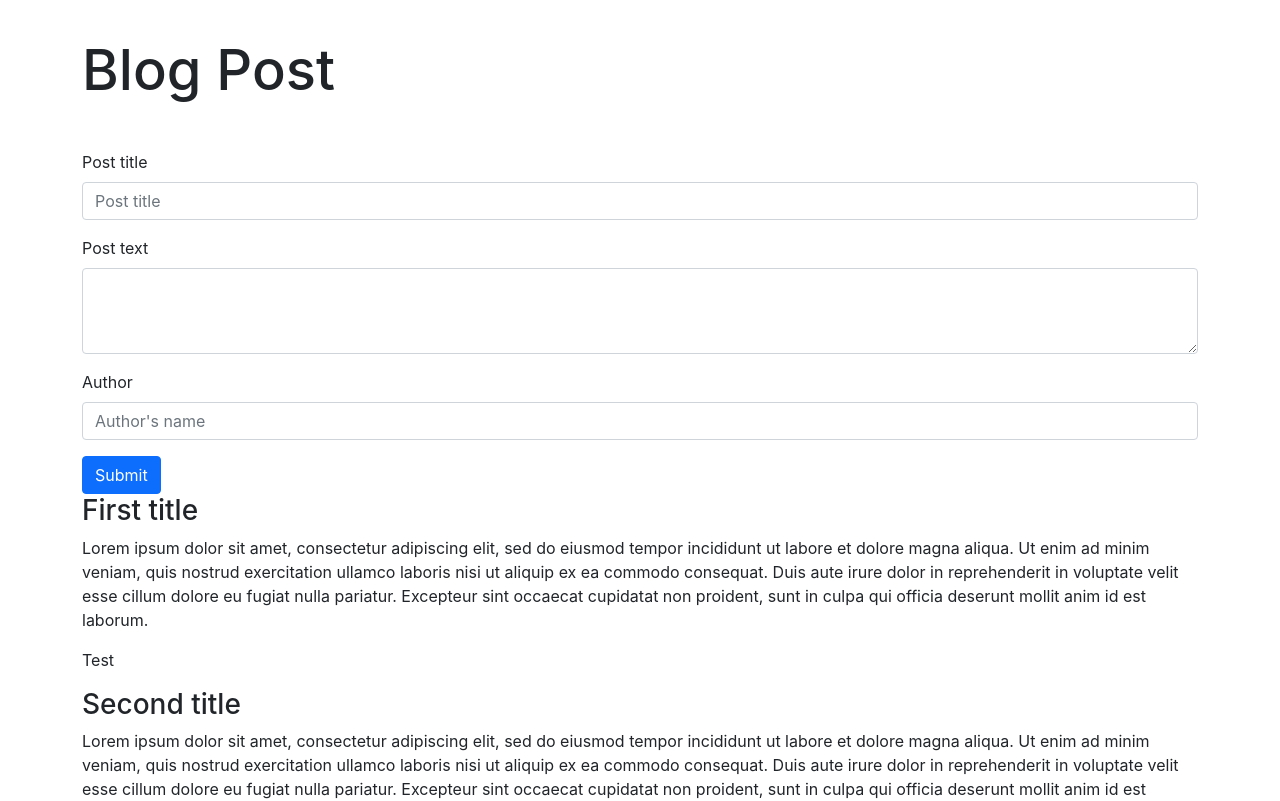
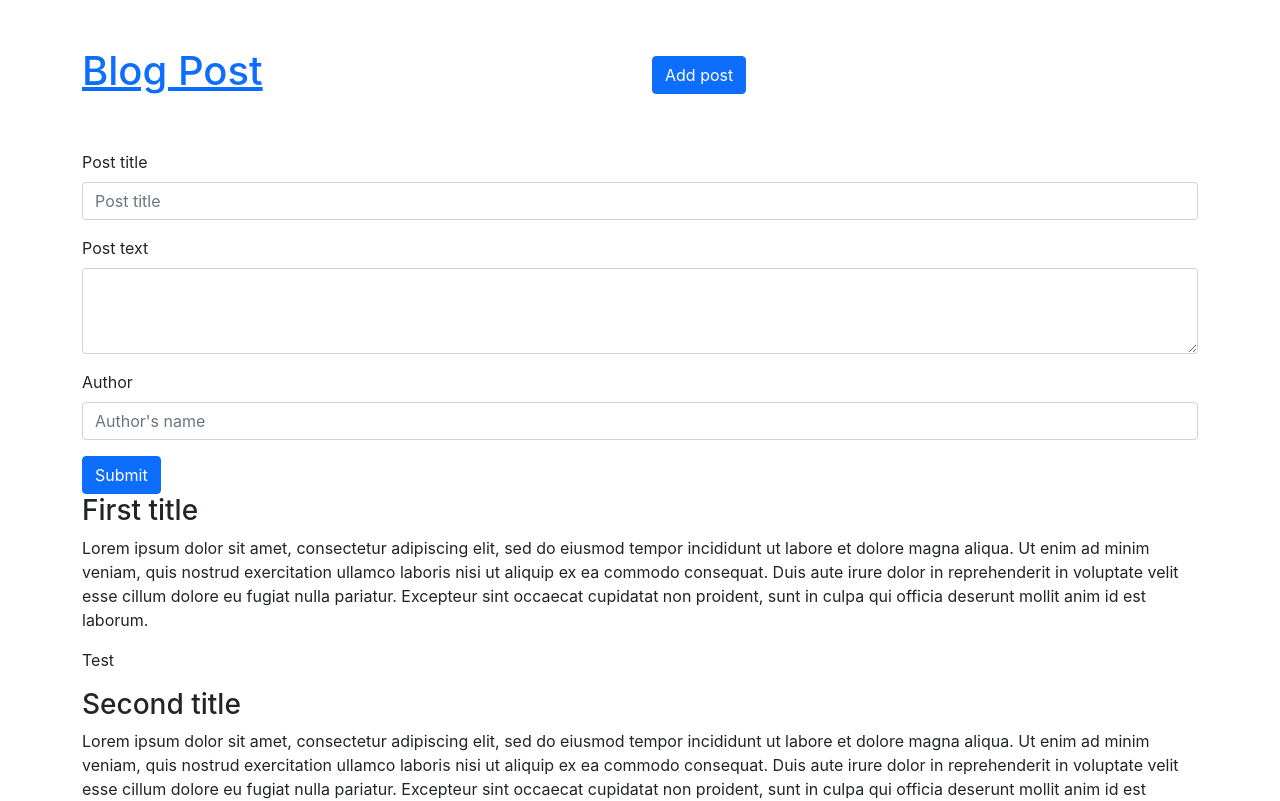
Before and after one commit to Branimir026/blogpost-json-server, a React (Create React App) app: page / in a window 1280 px wide. Shown: the top 801 px of the page. Built offline with nearby package versions, Linux system fonts and the light colour scheme; data requests are answered from the project's data file; the HTML template or start-up script is replaced by a standard one.

Commit message:
Added Links

```diff
--- a/src/components/Header.js
+++ b/src/components/Header.js
@@ -1,9 +1,24 @@
 import Row from "react-bootstrap/Row";
+import Col from "react-bootstrap/Col";
+import Button from "react-bootstrap/Button";
+
+import { Link } from "react-router-dom";
 
 const Header = () => {
   return (
-    <Row className="header align-items-stretch">
-      <h1 className="align-self-center">Blog Post</h1>
+    <Row className="header align-items-center">
+      <Col>
+        <h1>
+          <Link to="/" className="logo">
+            Blog Post
+          </Link>
+        </h1>
+      </Col>
+      <Col>
+        <Link to="/addItem">
+          <Button variant="primary">Add post</Button>
+        </Link>
+      </Col>
     </Row>
   );
 };
```
